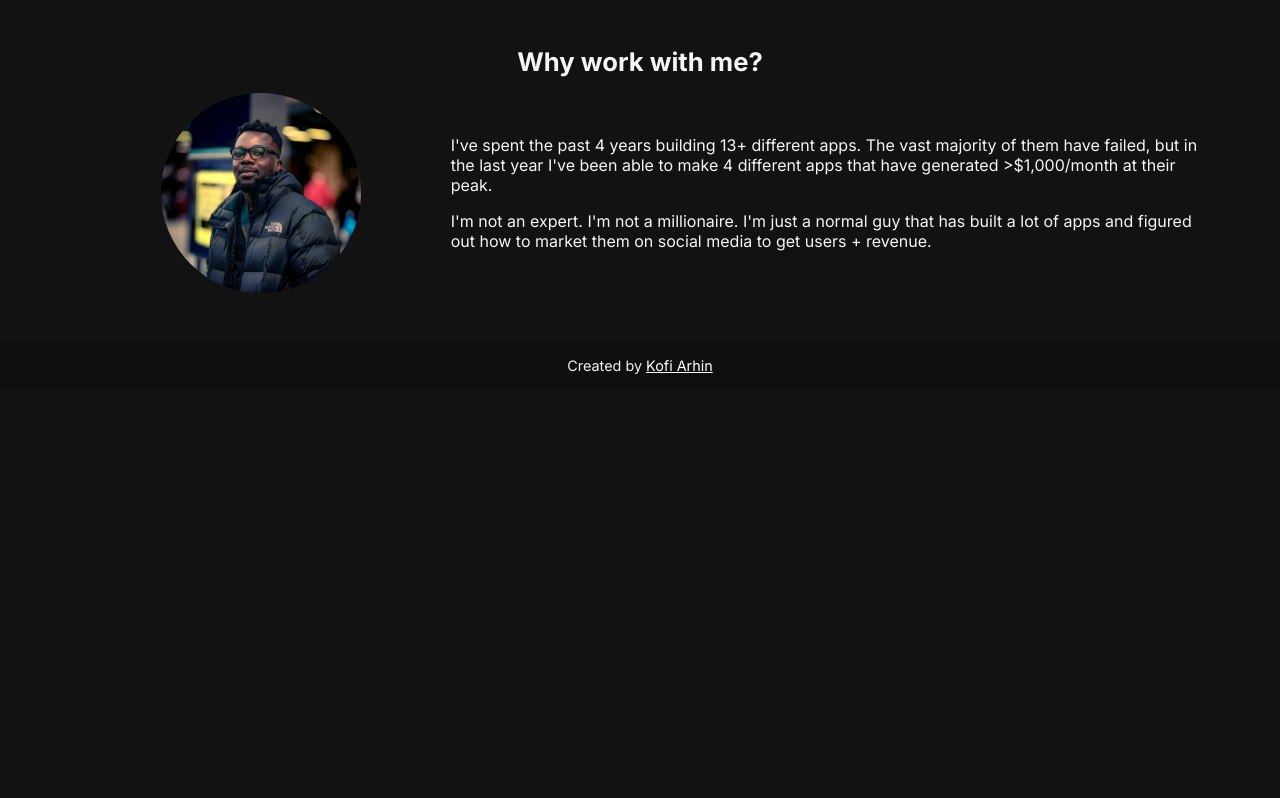
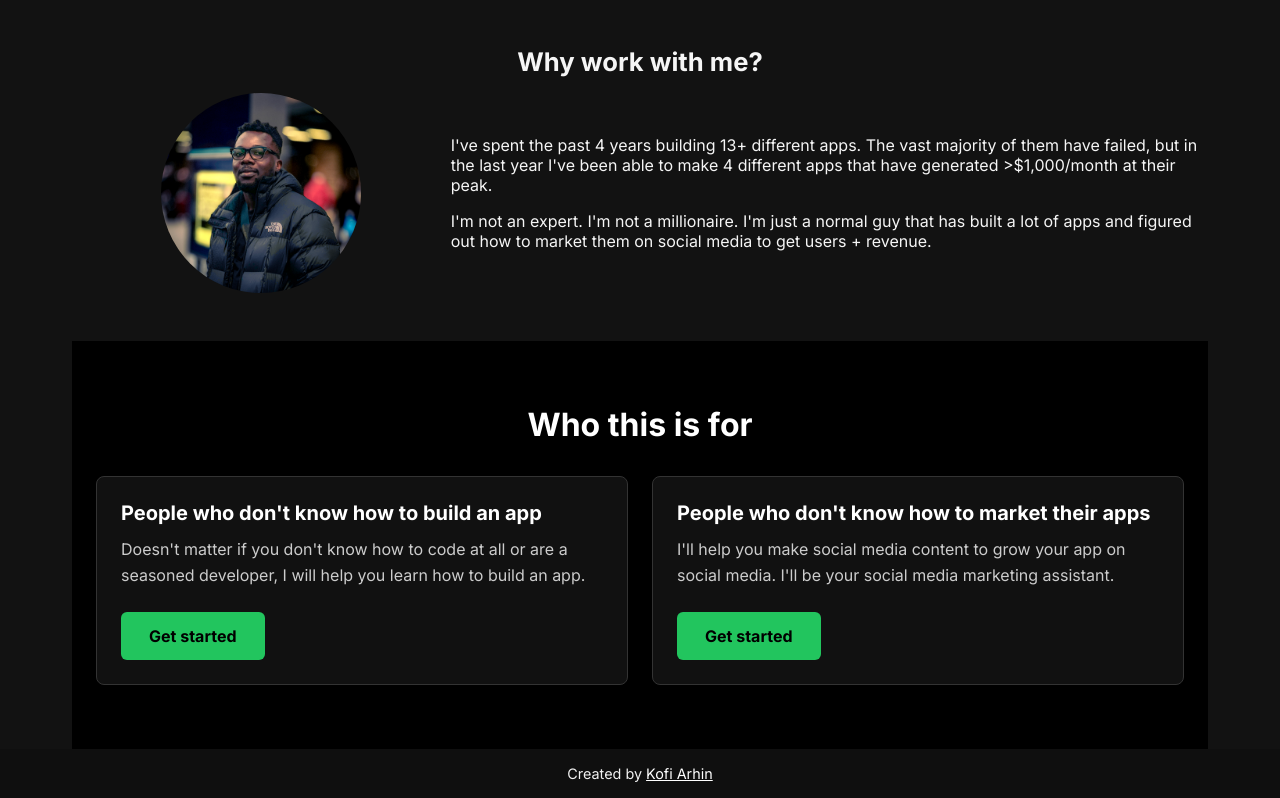
Before and after one commit to kofiarhin/devkofi, a React (Vite) app in the folder client/: page / in a window 1280 px wide. Shown: the part 511-1309 px from the top of the page. Before the commit the page ends 901 px from the top, so only its background shows below. Built offline with nearby package versions, Linux system fonts and the light colour scheme.

Commit message:
added audience section

```diff
--- a/client/src/Pages/Home/Home.jsx
+++ b/client/src/Pages/Home/Home.jsx
@@ -1,10 +1,12 @@
 import Landing from "../../components/Landing/Landing";
 import About from "../../components/About/About";
+import Audience from "../../components/Audience/Audience";
 const Home = () => {
   return (
     <div className="container">
       <Landing />
       <About />
+      <Audience />
     </div>
   );
 };
--- /dev/null
+++ b/client/src/components/Audience/Audience.jsx
@@ -0,0 +1,38 @@
+import React from "react";
+import "./audience.styles.scss";
+
+const Audience = () => {
+  return (
+    <section id="audience" className="audience">
+      <h2 className="title">Who this is for</h2>
+      <div className="cards">
+        <div className="card">
+          <h3 className="card-title">
+            People who don't know how to build an app
+          </h3>
+          <p className="card-text">
+            Doesn't matter if you don't know how to code at all or are a
+            seasoned developer, I will help you learn how to build an app.
+          </p>
+          <a href="#get-started" className="cta">
+            Get started
+          </a>
+        </div>
+        <div className="card">
+          <h3 className="card-title">
+            People who don't know how to market their apps
+          </h3>
+          <p className="card-text">
+            I'll help you make social media content to grow your app on social
+            media. I'll be your social media marketing assistant.
+          </p>
+          <a href="#get-started" className="cta">
+            Get started
+          </a>
+        </div>
+      </div>
+    </section>
+  );
+};
+
+export default Audience;
--- /dev/null
+++ b/client/src/components/Audience/audience.styles.scss
@@ -0,0 +1,72 @@
+.audience {
+  padding: 4rem 1.5rem;
+  background-color: #000000;
+  color: #ffffff;
+}
+
+.title {
+  text-align: center;
+  font-size: 2rem;
+  font-weight: 700;
+  margin-bottom: 2rem;
+}
+
+.cards {
+  display: grid;
+  gap: 1.5rem;
+}
+
+@media (min-width: 800px) {
+  .cards {
+    grid-template-columns: 1fr 1fr;
+  }
+}
+
+.card {
+  background: #111111;
+  border: 1px solid #333333;
+  border-radius: 8px;
+  padding: 1.5rem;
+  box-shadow: 0 2px 8px rgba(0, 0, 0, 0.3);
+  transition: transform 0.3s ease, border-color 0.3s ease;
+}
+
+.card:hover {
+  transform: translateY(-5px);
+  border-color: #22c55e;
+}
+
+.card-title {
+  font-size: 1.25rem;
+  font-weight: 600;
+  margin-bottom: 0.75rem;
+}
+
+.card-text {
+  font-size: 1rem;
+  color: #cccccc;
+  line-height: 1.6;
+  margin-bottom: 1.5rem;
+}
+
+.cta {
+  display: inline-block;
+  background-color: #22c55e; /* Bright green */
+  color: #000000; /* Black text */
+  padding: 0.875rem 1.75rem;
+  border-radius: 6px;
+  text-decoration: none;
+  font-weight: 600;
+  font-size: 1rem;
+  transition: background-color 0.3s ease, color 0.3s ease, transform 0.2s ease;
+}
+
+.cta:hover {
+  background-color: #16a34a; /* Darker green on hover */
+  color: #ffffff; /* White text on hover */
+  transform: scale(1.05);
+}
+
+.cta:active {
+  transform: scale(0.98);
+}
```
